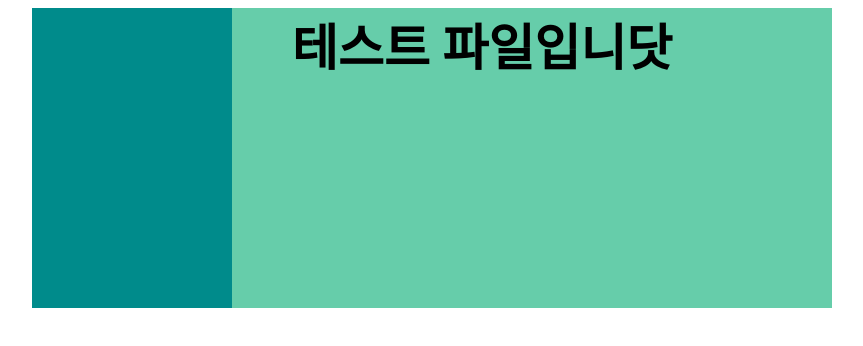
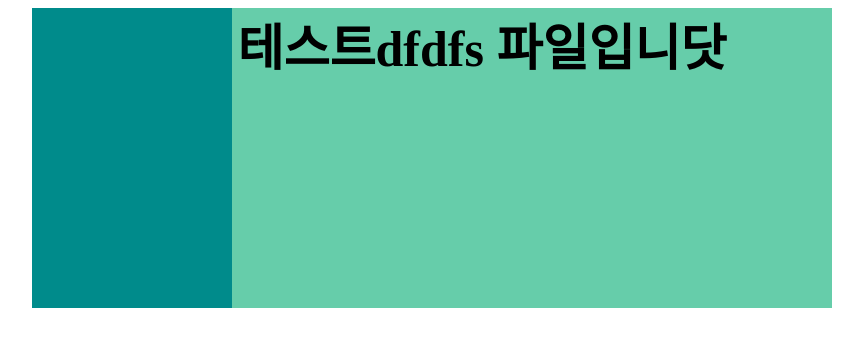
Before and after one commit to JangYoungRan/github_test, a plain HTML site: page index.html in a window 1280 px wide. Shown: the whole page, without its empty margins (208-1071 px from the left). Drawn offline with Linux system fonts and the light colour scheme.

Commit message:
내용작성
변경내용

```diff
--- a/index.html
+++ b/index.html
@@ -9,7 +9,7 @@
 <body>
     <div class="con_wrap">
         <div class="con_left"></div>
-        <div class="con_right">테스트 파일입니닷</div>
+        <div class="con_right">테스트dfdfs 파일입니닷</div>
     </div>
 </body>
 </html>
```
